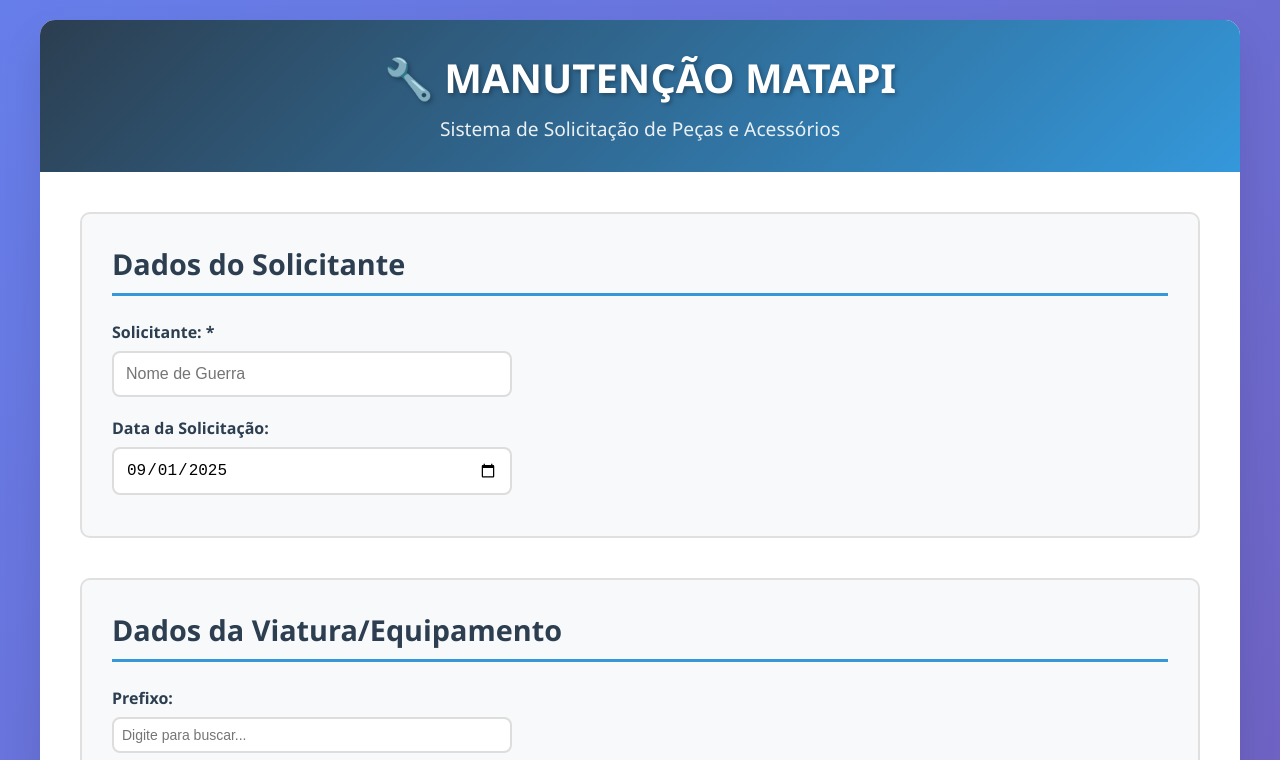
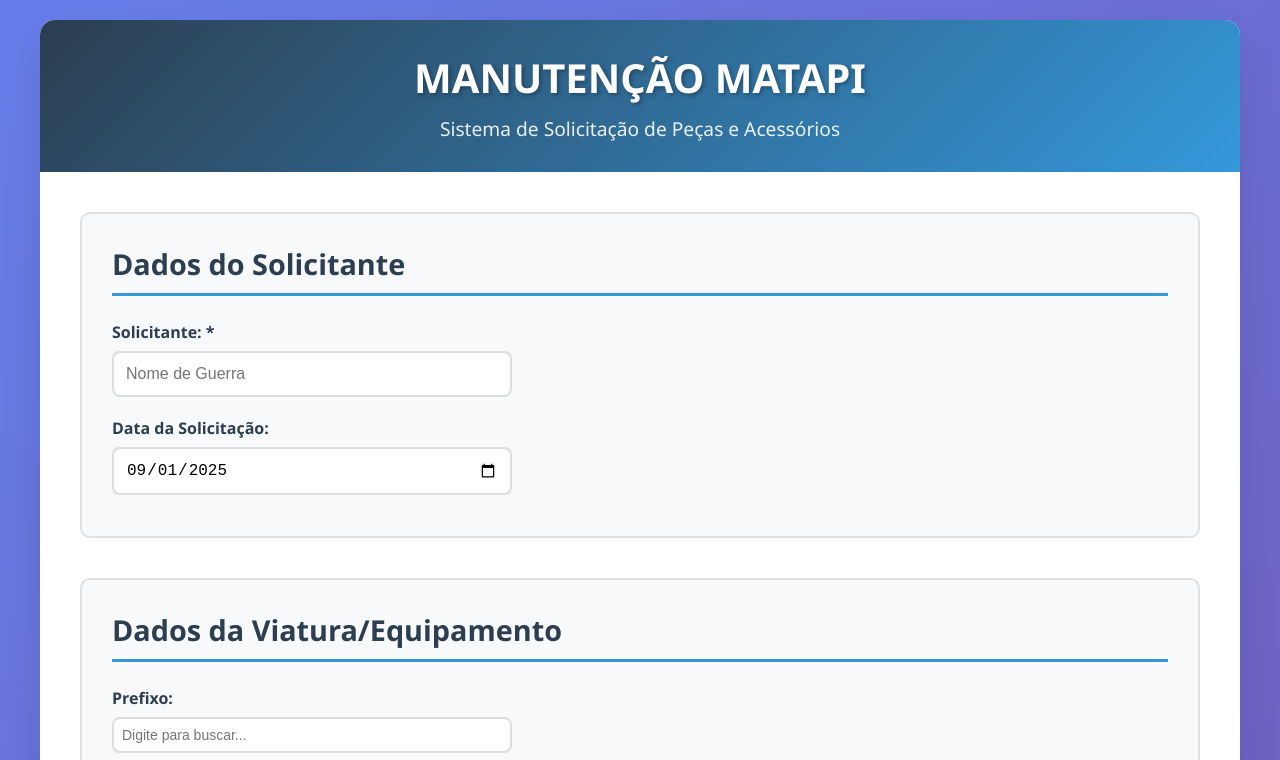
Before and after one commit to CodDev-WEB/SISSOL---MATAPI, a plain HTML site: page index.html in a window 1280 px wide. Shown: the top 760 px of the page. Drawn offline with Linux system fonts and the light colour scheme.

Commit message:
Update index.html

```diff
--- a/index.html
+++ b/index.html
@@ -371,7 +371,7 @@
 <body>
     <div class="container">
         <div class="header">
-            <h1>🔧 MANUTENÇÃO MATAPI</h1>
+            <h1>MANUTENÇÃO MATAPI</h1>
             <p>Sistema de Solicitação de Peças e Acessórios</p>
         </div>
 
```
